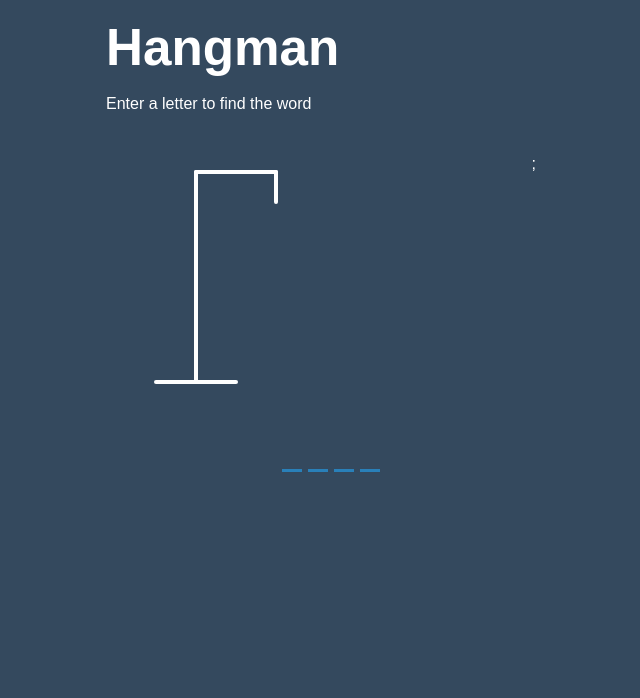
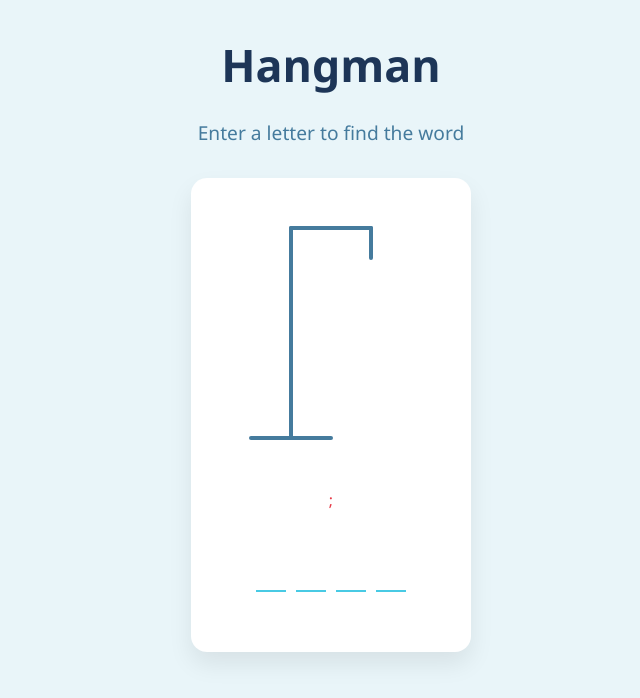
Before and after one commit to mshalom27/Hangman, a React (Vite) app: page / in a window 1280 px wide. Shown: the top 698 px of the page, without its empty margins (309-949 px from the left). Built offline with nearby package versions, Linux system fonts and the light colour scheme.

Commit message:
css improved

```diff
--- a/src/App.css
+++ b/src/App.css
@@ -3,34 +3,53 @@
 }
 
 body {
-  background-color: #34495e;
-  color: #fff;
-  font-family: Arial, Helvetica, sans-serif;
+  background-color: #e9f5f9;
+  color: #2e3a59;
+  font-family: 'Segoe UI', 'Inter', sans-serif;
   display: flex;
   flex-direction: column;
   align-items: center;
-  height: 80vh;
+  justify-content: flex-start;
+  min-height: 100vh;
   margin: 0;
-  overflow: hidden;
+  padding: 40px 0;
 }
 
 h1 {
-  margin: 20px 0 0;
+  margin: 0 0 30px;
+  font-size: 2.8rem;
+  font-weight: 600;
+  color: #1d3557;
+  text-align: center;
+}
+
+p {
+  margin: 0 0 30px;
+  font-size: 1.2rem;
+  font-weight: 500;
+  color: #457b9d;
+  text-align: center;
 }
 
 .game-container {
-  padding: 20px 30px;
+  background-color: #ffffff;
+  padding: 30px 40px 60px;
+  border-radius: 16px;
+  box-shadow: 0 12px 24px rgba(0, 0, 0, 0.08);
   position: relative;
-  margin: auto;
-  height: 350px;
-  width: 450px;
+  width: 100%;
+  max-width: 600px;
+  display: flex;
+  flex-direction: column;
+  align-items: center;
 }
 
 .figure-container {
-  fill: transparent;
-  stroke: #fff;
+  fill: none;
+  stroke: #457b9d;
   stroke-width: 4px;
   stroke-linecap: round;
+  width: 100%;
 }
 
 .figure-part {
@@ -38,93 +57,117 @@ h1 {
 }
 
 .wrong-letters-container {
-  position: absolute;
-  top: 20px;
-  right: 20px;
-  display: flex;
-  flex-direction: column;
-  text-align: right;
+  margin-top: 30px;
+  width: 100%;
+  text-align: center;
+  color: #e63946;
+  font-weight: 500;
 }
 
 .wrong-letters-container p {
-  margin: 0 0 5px;
+  margin: 0 0 6px;
+  font-size: 14px;
 }
 
 .wrong-letters-container span {
-  font-size: 24px;
+  font-size: 22px;
 }
 
 .word {
   display: flex;
-  position: absolute;
-  bottom: 10px;
-  left: 50%;
-  transform: translateX(-50%);
+  justify-content: center;
+  gap: 10px;
+  margin-top: 30px;
+  flex-wrap: wrap;
 }
 
 .letter {
-  border-bottom: 3px solid #2980b9;
+  border-bottom: 2px solid #48cae4;
   display: inline-flex;
-  font-size: 30px;
+  font-size: 32px;
+  font-weight: 500;
   align-items: center;
   justify-content: center;
-  margin: 0 3px;
   height: 50px;
-  width: 20px;
+  width: 30px;
+  transition: all 0.2s ease;
 }
 
-.popup-container {
-  background-color: rgba(0, 0, 0, 0.3);
+.alert-container {
+  background-color: rgba(0, 0, 0, 0.2);
   position: fixed;
   top: 0;
   bottom: 0;
   left: 0;
   right: 0;
-  /* display: flex; */
-  display: none;
+  display: flex;
   align-items: center;
   justify-content: center;
+  z-index: 999;
 }
 
-.popup {
-  background: #2980b9;
-  border-radius: 5px;
-  box-shadow: 0 15px 10px 3px rgba(0, 0, 0, 0.1);
-  padding: 20px;
+.alert {
+  background-color: #009297;
+  border-radius: 12px;
+  padding: 40px 50px;
+  text-align: center;
+  box-shadow: 0 10px 30px rgba(0, 0, 0, 0.2);
+  display: flex;
+  flex-direction: column;
+  align-items: center;
+  max-width: 400px;
+  width: 100%;
+  margin: 0 auto;
+}
+
+.alert h2,
+.alert h3 {
+  margin: 10px 0;
+  color: #1d3557;
   text-align: center;
 }
 
-.popup button {
+.alert button {
+  margin-top: 20px;
+  padding: 12px 26px;
+  background-color: #1d3557;
+  color: #f1f5f9;
+  border: none;
+  border-radius: 8px;
+  font-size: 16px;
+  font-weight: 600;
   cursor: pointer;
-  background-color: #fff;
-  color: #2980b9;
-  border: 0;
-  margin-top: 20px;
-  padding: 12px 20px;
-  font-size: 16px;
+  transition: background-color 0.3s ease;
 }
 
-.popup button:active {
+.alert button:hover {
+  background-color: #457b9d;
+}
+
+.alert button:active {
   transform: scale(0.98);
 }
 
-.popup button:focus {
-  outline: 0;
+.message-container {
+  background-color: #edf6f9;
+  color: #1d3557;
+  border-radius: 10px 10px 0 0;
+  padding: 16px 24px;
+  position: absolute;
+  bottom: -60px;
+  left: 50%;
+  transform: translateX(-50%);
+  transition: transform 0.4s ease-in-out;
+  font-size: 16px;
+  box-shadow: 0 -4px 10px rgba(0, 0, 0, 0.1);
 }
 
-.notification-container {
-  background-color: rgba(0, 0, 0, 0.3);
-  border-radius: 10px 10px 0 0;
-  padding: 15px 20px;
-  position: absolute;
-  bottom: -50px;
-  transition: transform 0.3s ease-in-out;
+.message-container p {
+  margin: 0;
+  text-align: center;
+  font-weight: 500;
 }
 
-.notification-container p {
-  margin: 0;
+.message-container.show {
+  transform: translate(-50%, -60px);
 }
-
-.notification-container.show {
-  transform: translateY(-50px);
-}
```
Also changed, not shown: src/helpers/helpers.jsx (+10 -0 lines).
